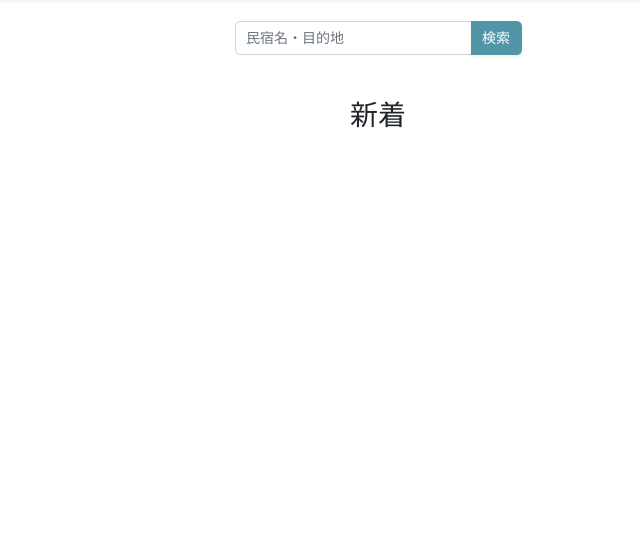
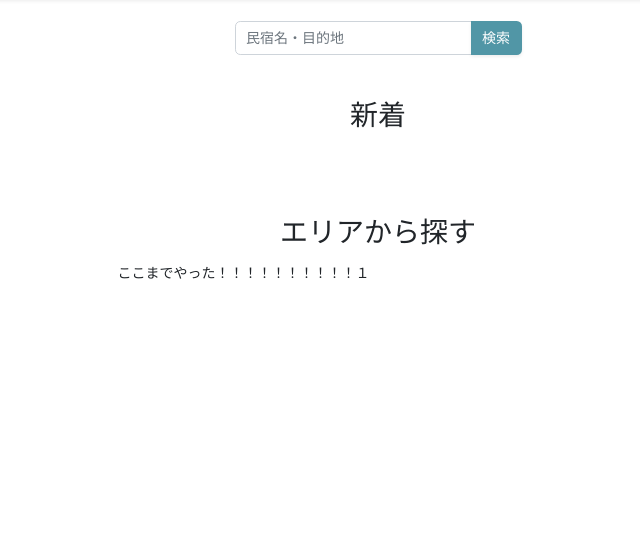
Before and after one commit to gaimiya/git-training-submission, a Spring Boot app: page / in a window 1280 px wide. Shown: the part 60-597 px from the top of the page, without its empty margins (262-902 px from the left). Run offline with Spring Boot 4, Linux system fonts and the light colour scheme; some of the project's set-up classes (security, data sources, template engines, error pages and the like) are left out, and stand-ins take their place; some libraries are stand-ins or nearby versions.

Commit message:
11/25 18:00push

```diff
--- a/samuraitravel/src/main/resources/templates/index.html
+++ b/samuraitravel/src/main/resources/templates/index.html
@@ -50,15 +50,25 @@
 								<img th:unless="${newHouse.getImageName()}" th:src="@{/images/noImage.png}"
 									class="card-img-top samuraitravel-vertical-card-image" alt="NO IMAGE">
 								<h3 class="card-title" th:text="${newHouse.getName()}"></h3>
-									<p class="card-text mb-1">
-										<small class="text-muted" th:text="${newHouse.getAddress()}"></small>
-									</p>
-									<p class="card-text">
-										<span th:text="${#numbers.formatInteger(newHouse.getPrice(), 1, 'COMMA') + '円/泊'}"></span>
-									</p>
+								<p class="card-text mb-1">
+									<small class="text-muted" th:text="${newHouse.getAddress()}"></small>
+								</p>
+								<p class="card-text">
+									<span
+										th:text="${#numbers.formatInteger(newHouse.getPrice(), 1, 'COMMA') + '円/泊'}"></span>
+								</p>
 							</div>
 					</div>
 					</a>
+				</div>
+			</div>
+			<div class="row justify-content-center">
+				<div class="col-xl-5 col-lg-6 col-md-8">
+					<h2 class="text-center mb-3">エリアから探す</h2>
+
+					<table class="table">
+						ここまでやった！！！！！！！！！！１
+					</table>
 				</div>
 			</div>
 	</div>
```
